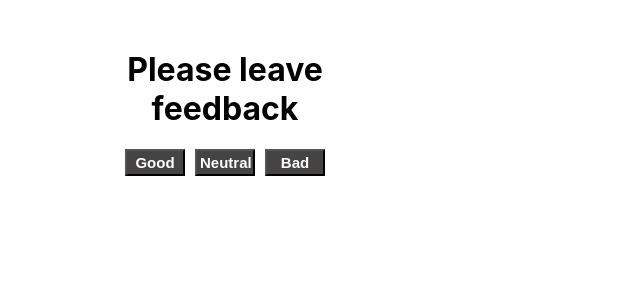
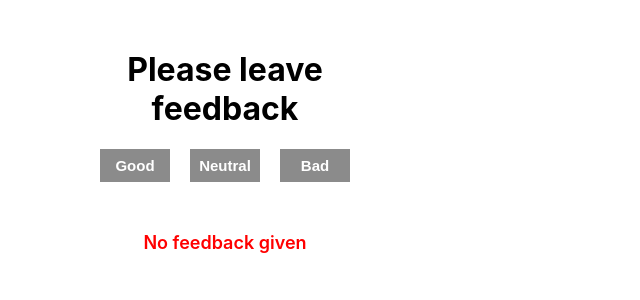
Before and after one commit to TarIryna/goit-react-hw-02-feedback, a React (Create React App) app: page / in a window 1280 px wide. Shown: the top 300 px of the page, without its empty margins (0-640 px from the left). Built offline with nearby package versions, Linux system fonts and the light colour scheme.

Commit message:
fixed feedback

```diff
--- a/src/App.js
+++ b/src/App.js
@@ -2,6 +2,7 @@ import './App.css';
 import React, { Component } from 'react';
 import Controls from './components/Controls';
 import Statistics from './components/Statistics';
+import Notification from './components/Notification';
 
 class App extends Component {
 
@@ -47,15 +48,17 @@ class App extends Component {
           onNeutral={this.addNeutral}
           onBad={this.addBad}
         />
-        { this.countTotal()>0 &&  (<Statistics
+
+
+        {this.countTotal() > 0 ?
+          (<Statistics
             good={good}
             neutral={neutral}
             bad={bad}
             total={this.countTotal()}
             percentage={this.countPositivePercentage()}
-        />)
-        }
-
+          />) :
+          <Notification message="No feedback given" />}
       </div>
     );
   }
--- a/src/components/Controls/Controls.module.css
+++ b/src/components/Controls/Controls.module.css
@@ -5,16 +5,19 @@
   display: flex;
 }
 .button {
-  padding: 3px;
-  width: 60px;
+  padding: 8px;
+  width: 70px;
   color: white;
   font-size: 15px;
   font-weight: 700;
-  background-color: rgb(70, 67, 67);
+  background-color: rgb(139, 139, 139);
+  transform: background-color box-shadow 500ms cubic-bezier(0.17, 0.67, 0.83, 0.67);
+  border: none;
 }
 .button:hover {
-  background-color: green;
+  background-color: blue;
+  box-shadow: 0px 0px 10px 10px #1881ba;
 }
 .button:not(:first-child) {
-  margin-left: 10px;
+  margin-left: 20px;
 }
--- /dev/null
+++ b/src/components/Notification/Notification.js
@@ -0,0 +1,11 @@
+import React from 'react';
+import s from './Notification.module.css';
+
+const Notification = ({ message }) => (
+       <div class="container">
+              <p className={s.text}>{message}</p>
+       </div>
+);
+
+
+export default Notification;
--- /dev/null
+++ b/src/components/Notification/Notification.module.css
@@ -0,0 +1,5 @@
+.text {
+  color: red;
+  font-weight: 600;
+  font-size: 18px;
+}
--- /dev/null
+++ b/src/components/Notification/index.js
@@ -0,0 +1 @@
+export { default } from './Notification';
```
Lines whose indentation alone changed are shown as unchanged.
